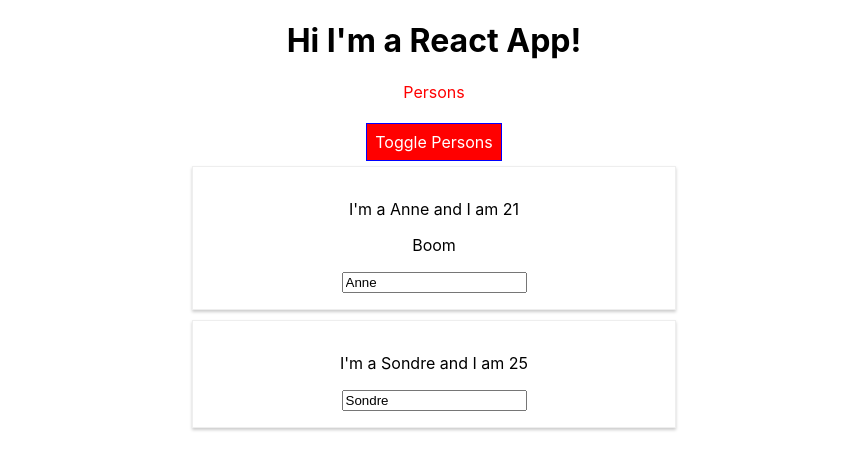
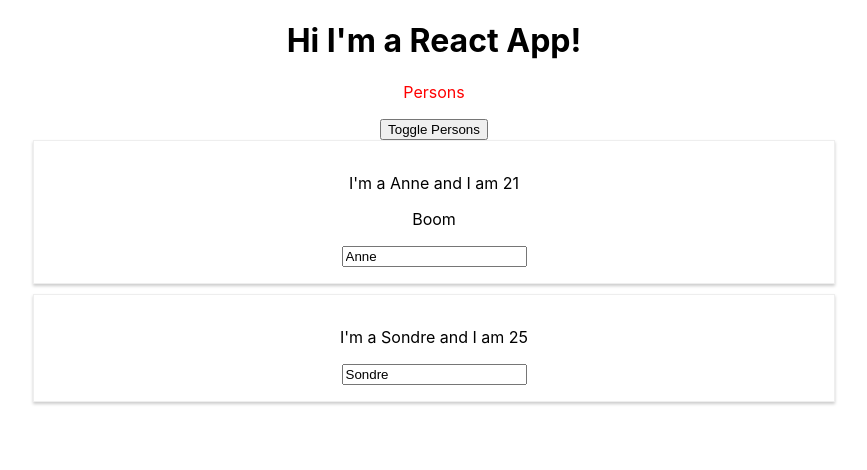
Before and after one commit to sonhal/react-course-code, a React (Create React App) app: page / in a window 1280 px wide. Both pictures are taken after a click on the button "Toggle Persons". Shown: the top 470 px of the page, without its empty margins (206-1073 px from the left). Built offline with nearby package versions, Linux system fonts and the light colour scheme.

Commit message:
Remove Radium from project

```diff
--- a/src/App.js
+++ b/src/App.js
@@ -1,5 +1,4 @@
 import React, { Component } from 'react';
-import Radium, {StyleRoot} from 'radium';
 import './App.css';
 import Person from './Person/Person'
 
@@ -34,19 +33,6 @@
   }
 
   render(){
-    const style = {
-      backgroundColor: 'green',
-      font: 'inherit',
-      border: '1px solid blue',
-      padding: '8px',
-      cursor: 'pointer',
-      margin: '5px',
-      color: 'white',
-      ':hover': {
-        backgroundColor: 'lightgreen',
-        color: 'black'
-      }
-    }
 
     let persons = null;
 
@@ -66,11 +52,6 @@
             })}
         </div>
         );
-        style.backgroundColor = 'red';
-        style[':hover'] = {
-          backgroundColor: 'salmon',
-          color: 'black'
-        }
     }
 
 
@@ -84,17 +65,15 @@
 
 
     return (
-      <StyleRoot>
         <div className="App">
             <h1> Hi I'm a React App!</h1>
             <p className={classes.join(' ')}>Persons</p>
-            <button style={style}  onClick={this.togglePersonsHandler}>Toggle Persons</button>
+            <button  onClick={this.togglePersonsHandler}>Toggle Persons</button>
             {persons}
         </div>
-      </StyleRoot>
     );
     //return React.createElement('div', {className: 'App'}, React.createElement('h1', null, "REACT!!!"))
   }
 }
 
-export default Radium(App);
+export default App;
--- a/src/Person/Person.js
+++ b/src/Person/Person.js
@@ -1,18 +1,11 @@
 import React from 'react';
-import Radium from 'radium';
 import './Person.css'
 
 
 const person = (props) => {
 
-    const style = {
-        '@media (min-width: 500px)': {
-            width: '450px;'
-        }
-    }
-
     return (
-        <div className="Person" style={style}>
+        <div className="Person">
             <p onClick={props.click}>I'm a {props.name} and I am {props.age}</p>
             <p>{props.children}</p>
             <input type="text" onChange={props.changed} value={props.name}></input>
@@ -20,4 +13,4 @@
     )
 }
 
-export default Radium(person);
+export default person;
```
